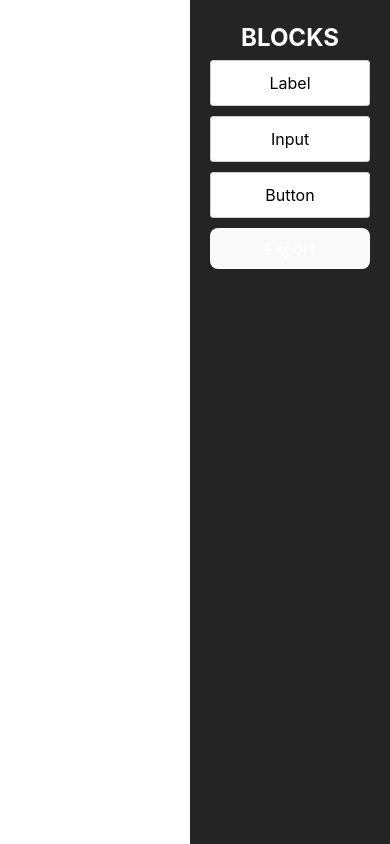
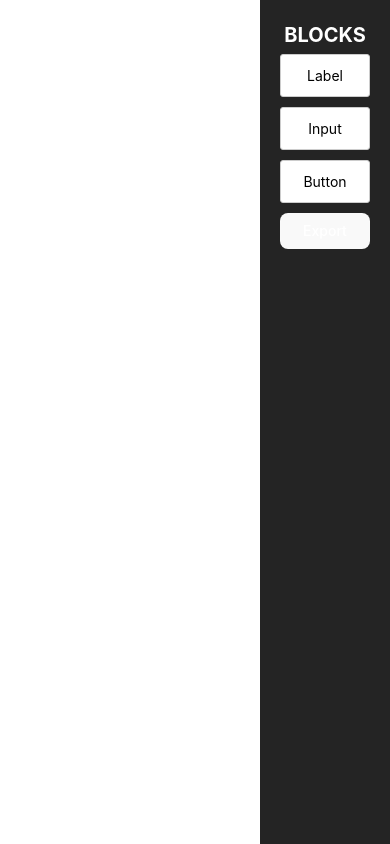
Before and after one commit to Deepakkumarrp/Page-Builder, a React (Vite) app: page / in a window 390 px wide. Built offline with nearby package versions, Linux system fonts and the light colour scheme.

Commit message:
Responsiveness fixed of btn as well

```diff
--- a/src/components/styles.css
+++ b/src/components/styles.css
@@ -9,7 +9,6 @@
   z-index: 1;
   display: flex;
   flex-direction: column;
-  flex-wrap: wrap;
 
 
   h2 {
@@ -114,7 +113,7 @@ button:hover {
 }
 
 
-/* @media all and (max-width: 600px) {
+@media all and (max-width: 600px) {
   .sidebar {
     width: 130px;
     font-size: 14px;
@@ -123,4 +122,4 @@ button:hover {
       font-size: 20px;
     }
   }
-} */
+}
```
